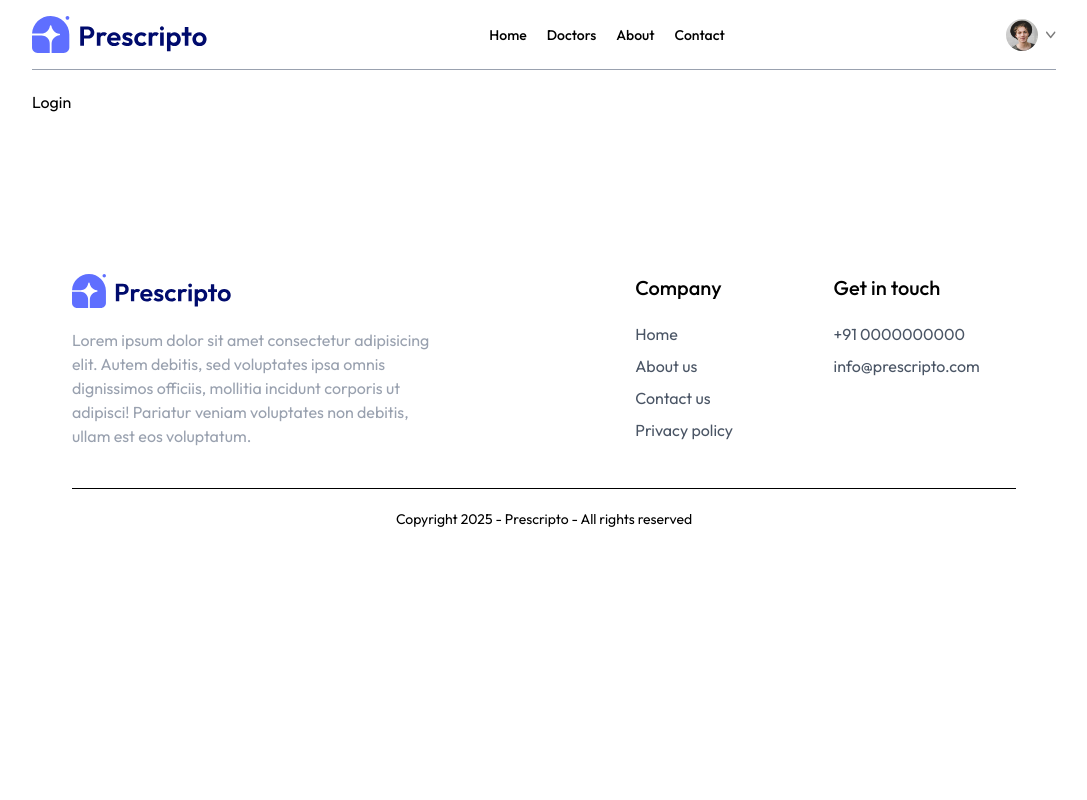
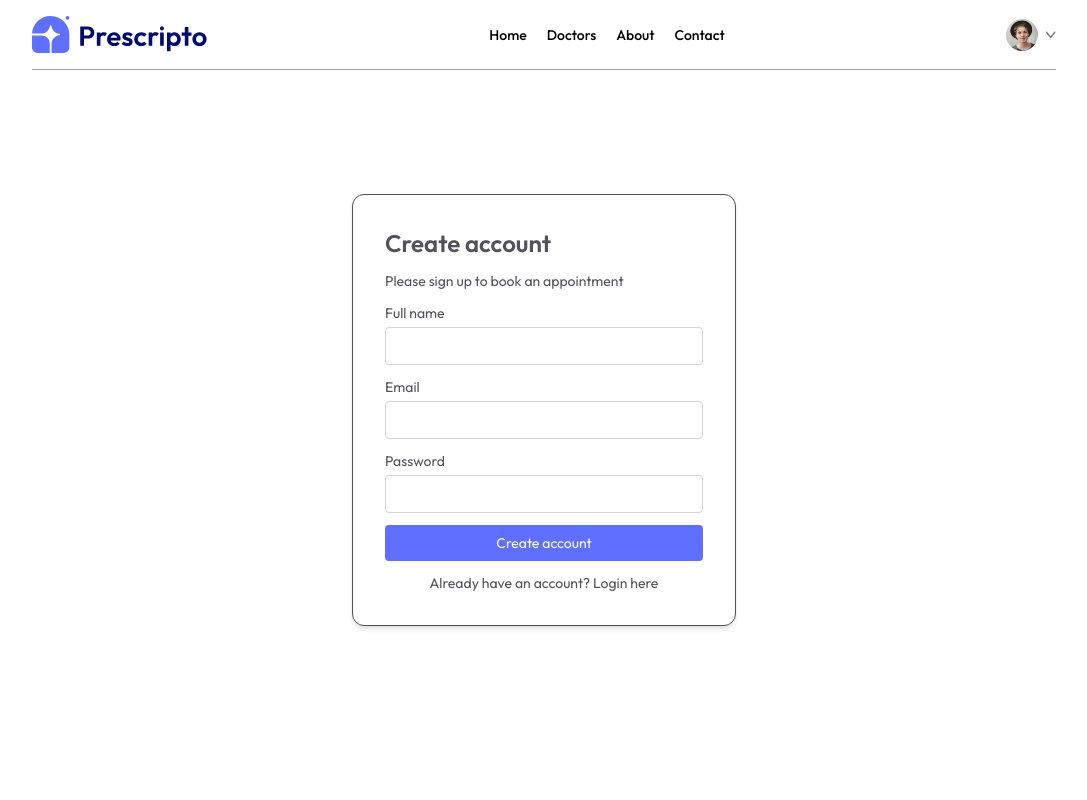
Before and after one commit to maquejp/temp_prescripto, a React (Vite) app in the folder frontend/: page /login in a window 1280 px wide. Shown: the top 800 px of the page, without its empty margins (96-1183 px from the left). Built offline with nearby package versions, Linux system fonts and the light colour scheme.

Commit message:
wip: feature: signup/login

```diff
--- a/frontend/src/pages/Login.jsx
+++ b/frontend/src/pages/Login.jsx
@@ -1,7 +1,68 @@
-import React from "react";
+import { useState } from "react";
 
 const Login = () => {
-  return <div>Login</div>;
+  const [state, setState] = useState("Sign Up");
+  const [email, setEmail] = useState("");
+  const [password, setPassword] = useState("");
+  const [name, setName] = useState("");
+
+  const onSubmit = (e) => {
+    e.preventDefault();
+    console.log(email, password, name);
+    setEmail("");
+    setPassword("");
+    setName("");
+  };
+
+  return (
+    <form className="min-h-[80vh] flex items-center">
+      <div className="flex flex-col gap-3 m-auto items-start p-8 min-w-[340px] sm:min-w-96 border rounded-xl text-zinc-600 text-sm shadow-md">
+        <p className="text-2xl font-semibold">
+          {state === "Sign Up" ? "Create account" : "Login"}
+        </p>
+        <p className="">
+          Please {state === "Sign Up" ? "sign up" : "login"} to book an
+          appointment
+        </p>
+        <div className="w-full">
+          <p>Full name</p>
+          <input
+            className="border border-zinc-300 rounded w-full p-2 mt-1"
+            type="text"
+            onChange={(e) => setName(e.target.value)}
+            value={name}
+            required
+          />
+        </div>
+        <div className="w-full">
+          <p>Email</p>
+          <input
+            className="border border-zinc-300 rounded w-full p-2 mt-1"
+            type="email"
+            onChange={(e) => setEmail(e.target.value)}
+            value={email}
+            required
+          />
+        </div>
+        <div className="w-full">
+          <p>Password</p>
+          <input
+            className="border border-zinc-300 rounded w-full p-2 mt-1"
+            type="password"
+            onChange={(e) => setPassword(e.target.value)}
+            value={password}
+            required
+          />
+        </div>
+        <button className="w-full bg-app-primary text-white py-2 rounded">
+          {state === "Sign Up" ? "Create account" : "Login"}
+        </button>
+        <p className="w-full text-center">
+          Already have an account? Login here
+        </p>
+      </div>
+    </form>
+  );
 };
 
 export default Login;
```
